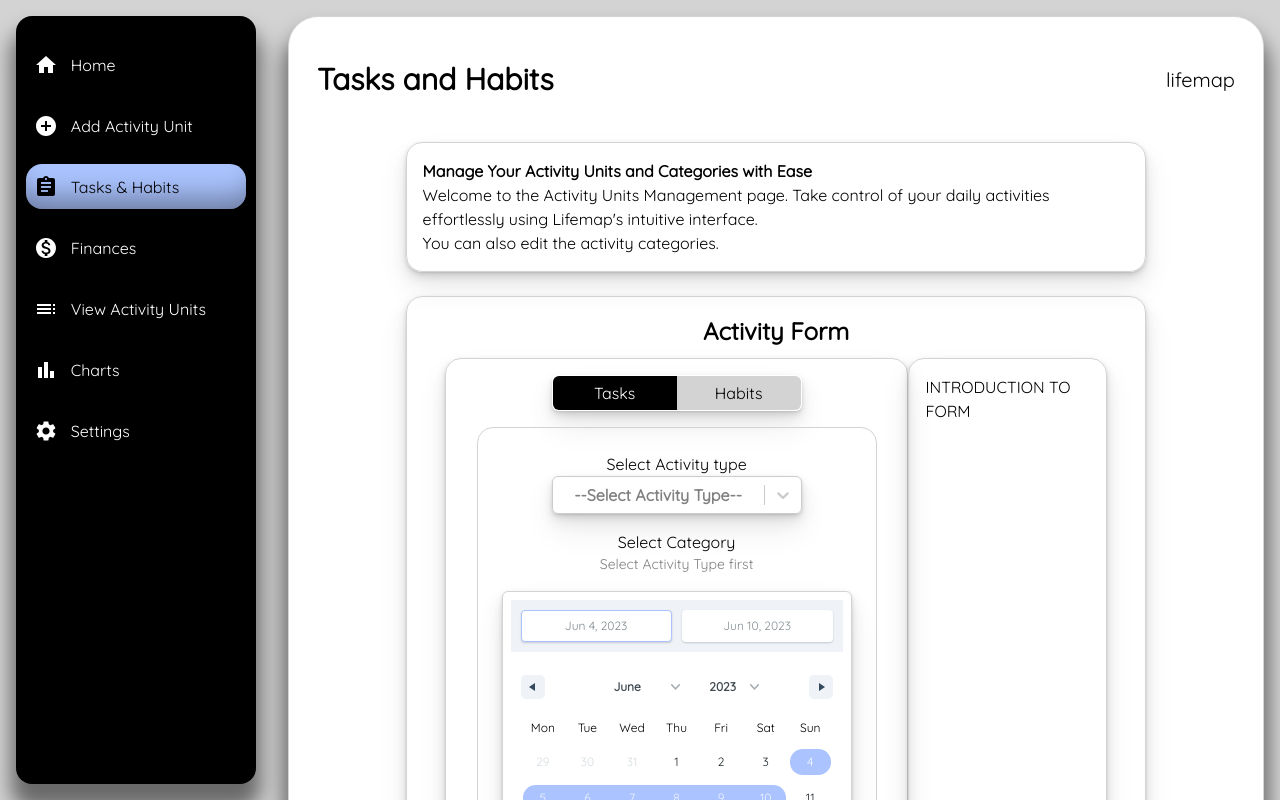
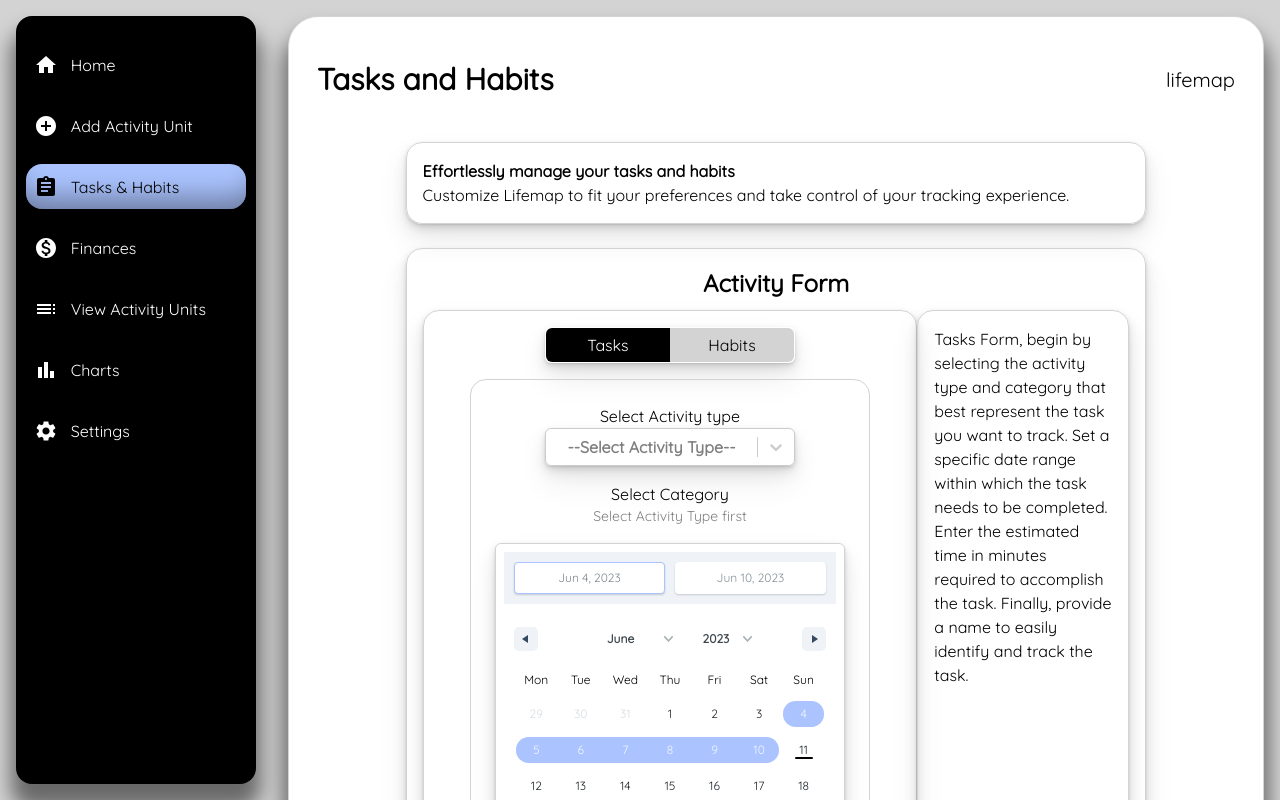
Before and after one commit to berkaysson/lifemap, a React (Create React App) app: page /tasks-habits in a window 1280 px wide. Shown: the top 800 px of the page. Built offline with nearby package versions, Linux system fonts and the light colour scheme.

Commit message:
Add condition to ParagraphContents of task and habit form

```diff
--- a/src/Components/Tasks&Habits/TasksHabits.js
+++ b/src/Components/Tasks&Habits/TasksHabits.js
@@ -20,11 +20,13 @@ const TasksHabitsWrapper = ({
   activityCategories,
   onAddTaskUnit,
   onAddHabitUnit,
+  setSelectedForm
 }) => {
   const [selectedOption, setSelectedOption] = useState("tasks");
 
   const toggleTasksHabitsHandler = (mode) => {
     setSelectedOption(mode);
+    setSelectedForm(mode)
   };
 
   return (
--- a/src/Pages/TasksHabitsPage.js
+++ b/src/Pages/TasksHabitsPage.js
@@ -4,6 +4,7 @@ import TasksHabitsWrapper from "../Components/Tasks&Habits/TasksHabits";
 import TasksHabitsList from "../Components/Tasks&Habits/TasksHabitsList";
 import HeaderContent from "../Components/Contents/HeaderContent";
 import ParagraphContent from "../Components/Contents/ParagraphContent";
+import { useState } from "react";
 
 const TasksHabitsPageWrapper = styled.section`
   display: grid;
@@ -68,6 +69,8 @@ const TasksHabitsPage = ({
   onDeleteTaskDataUnit,
   onDeleteHabitDataUnit,
 }) => {
+  const [selectedForm, setSelectedForm] = useState("tasks");
+
   return (
     <TasksHabitsPageWrapper>
       <Header>
@@ -75,11 +78,9 @@ const TasksHabitsPage = ({
       </Header>
       <Welcome>
         <ParagraphContent>
-          <b>Manage Your Activity Units and Categories with Ease</b> <br />
-          Welcome to the Activity Units Management page. Take control of your
-          daily activities effortlessly using Lifemap's intuitive interface.{" "}
-          <br />
-          You can also edit the activity categories.
+          <b>Effortlessly manage your tasks and habits</b> <br />
+          Customize Lifemap to fit your preferences and take control of your
+          tracking experience.
         </ParagraphContent>
       </Welcome>
       <TaskHabit>
@@ -89,8 +90,24 @@ const TasksHabitsPage = ({
             activityCategories={activityCategories}
             onAddTaskUnit={onAddTaskUnit}
             onAddHabitUnit={onAddHabitUnit}
+            setSelectedForm={setSelectedForm}
           />
-          <ParagraphContent>INTRODUCTION TO FORM</ParagraphContent>
+          <ParagraphContent>
+            {selectedForm === "tasks"
+              ? `Tasks Form, begin by selecting the activity type and category that
+              best represent the task you want to track. Set a specific date
+              range within which the task needs to be completed. Enter the
+              estimated time in minutes required to accomplish the task.
+              Finally, provide a name to easily identify and track the task.
+            `
+              : `Habits Form, select the activity type and category. Choose the
+              frequency of the habit, to establish a consistent practice. Set
+              the habit period, such as 30 times of frequency, and allocate the
+              desired time in minutes for each habit period. By providing a
+              name, you can easily track and monitor your progress.
+              For example, a habit could be Weekly Reading (Personal Growth, Learning) for 4 weeks, allocating 100 minutes per week.
+            `}
+          </ParagraphContent>
         </TaskHabitContainer>
       </TaskHabit>
       <TaskHabitListWrapper>
```
